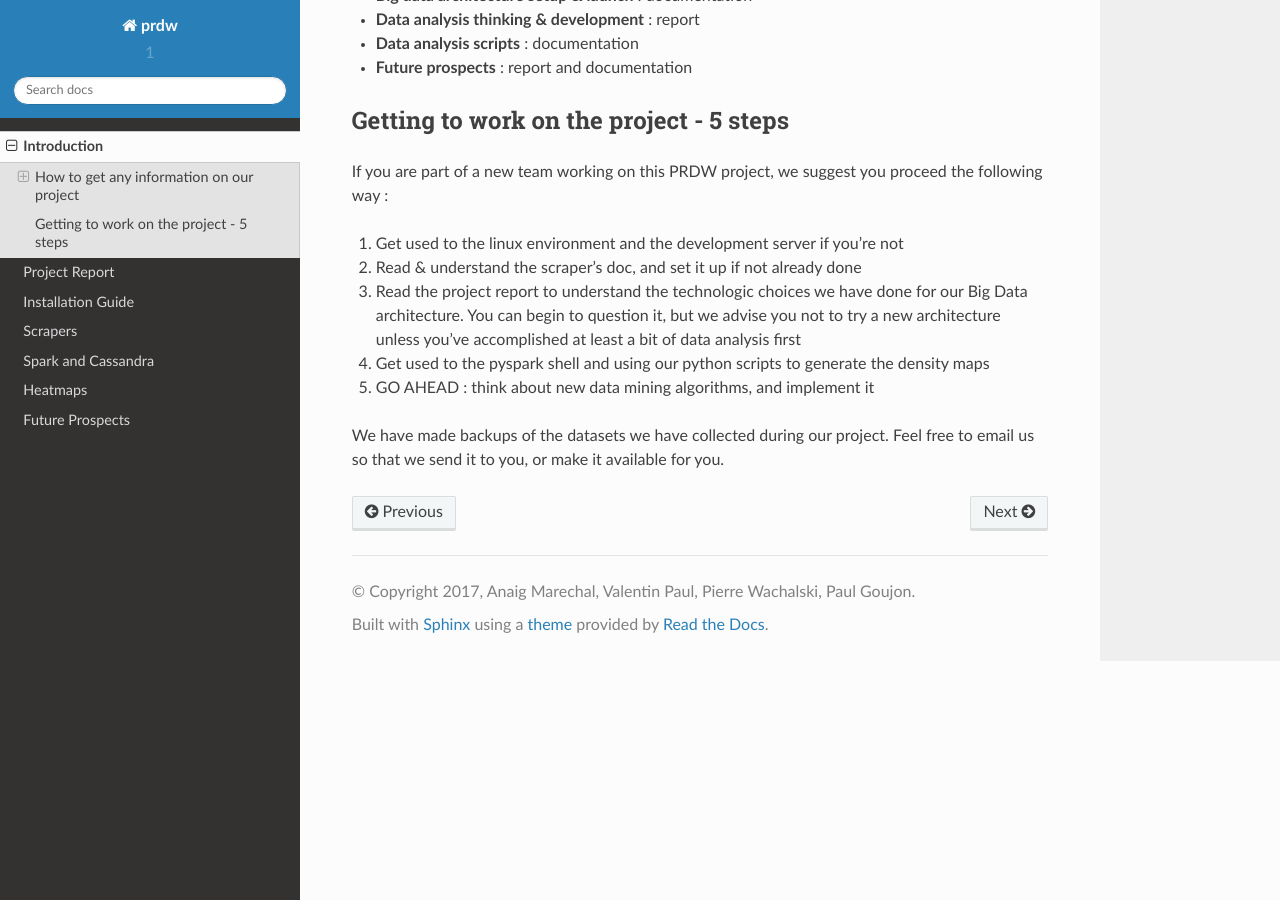
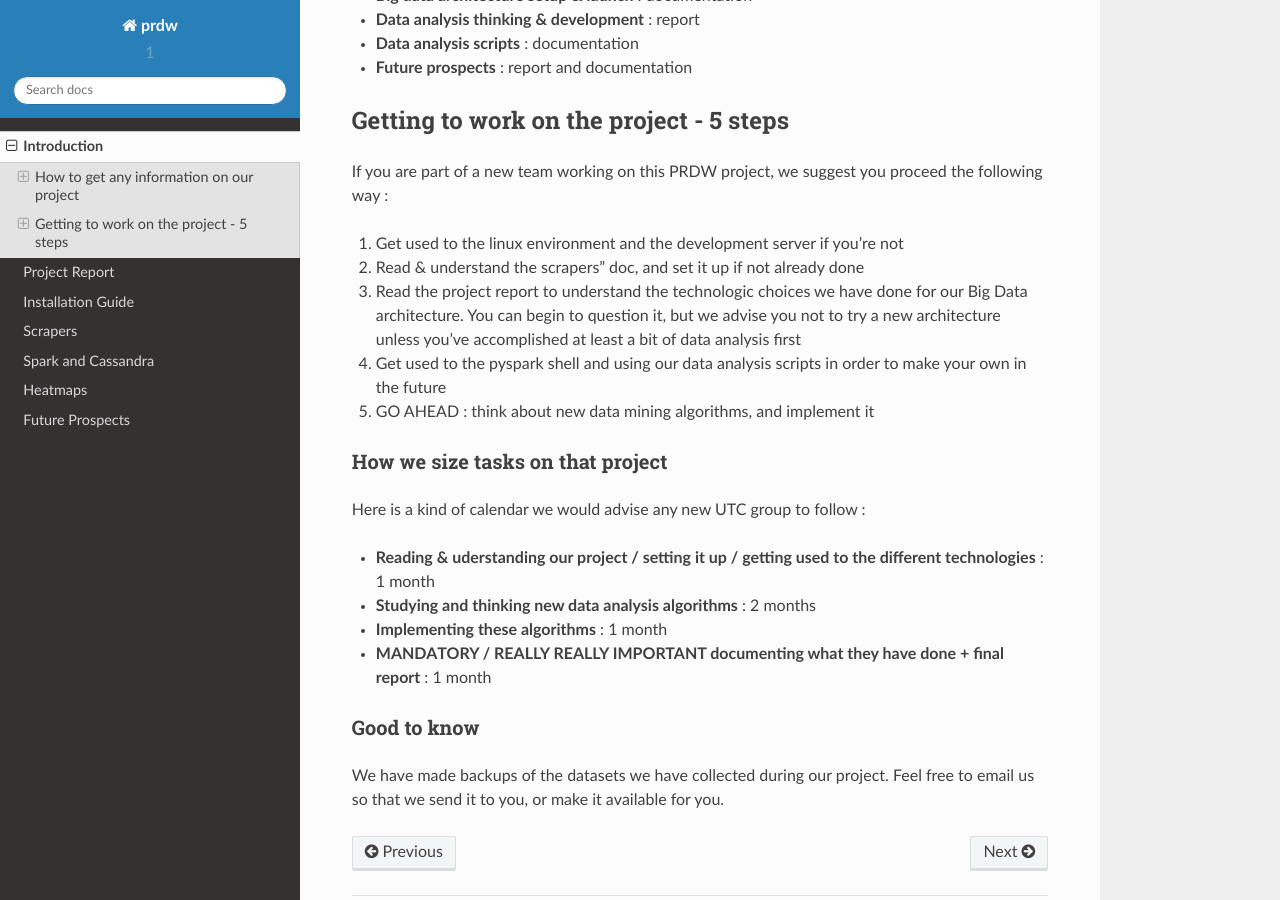
Before and after one commit to prBigData/documentation, a Sphinx documentation site: the page built from source/introduction.rst, in a window 1280 px wide and 900 px high, scrolled down 884 px. Built offline with Sphinx 7.4.7 and the Read the Docs theme 2.0.0, drawn with Linux system fonts in a browser that asks for light colours.

Commit message:
finalised the introduction

```diff
--- a/source/introduction.rst
+++ b/source/introduction.rst
@@ -40,9 +40,6 @@ More specifically, here are some details on the splitting :
 * **Future prospects** : report and documentation
 
 
-
-
-
 ========================================
 Getting to work on the project - 5 steps
 ========================================
@@ -50,16 +47,23 @@ Getting to work on the project - 5 steps
 If you are part of a new team working on this PRDW project, we suggest you proceed the following way :
 
 1. Get used to the linux environment and the development server if you're not
-2. Read & understand the scraper's doc, and set it up if not already done
+2. Read & understand the scrapers' doc, and set it up if not already done
 3. Read the project report to understand the technologic choices we have done for our Big Data architecture. You can begin to question it, but we advise you not to try a new architecture unless you've accomplished at least a bit of data analysis first
-4. Get used to the pyspark shell and using our python scripts to generate the density maps
+4. Get used to the pyspark shell and using our data analysis scripts in order to make your own in the future
 5. GO AHEAD : think about new data mining algorithms, and implement it
 
 
+How we size tasks on that project
+---------------------------------
+
+Here is a kind of calendar we would advise any new UTC group to follow :
+
+* **Reading & uderstanding our project / setting it up / getting used to the different technologies** : 1 month
+* **Studying and thinking new data analysis algorithms** : 2 months
+* **Implementing these algorithms** : 1 month
+* **MANDATORY / REALLY REALLY IMPORTANT documenting what they have done + final report** : 1 month
 
 
-
-------------
 Good to know
 ------------
 
```
